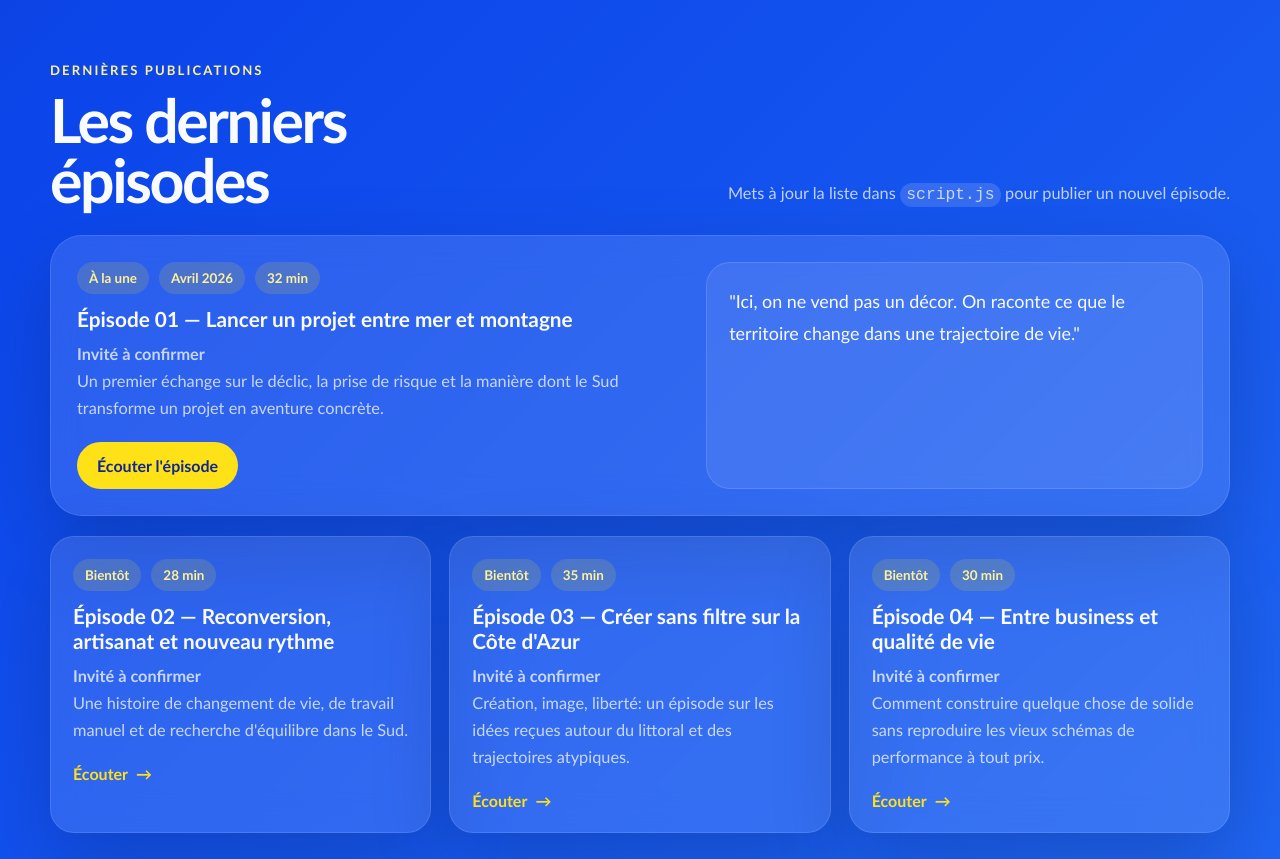
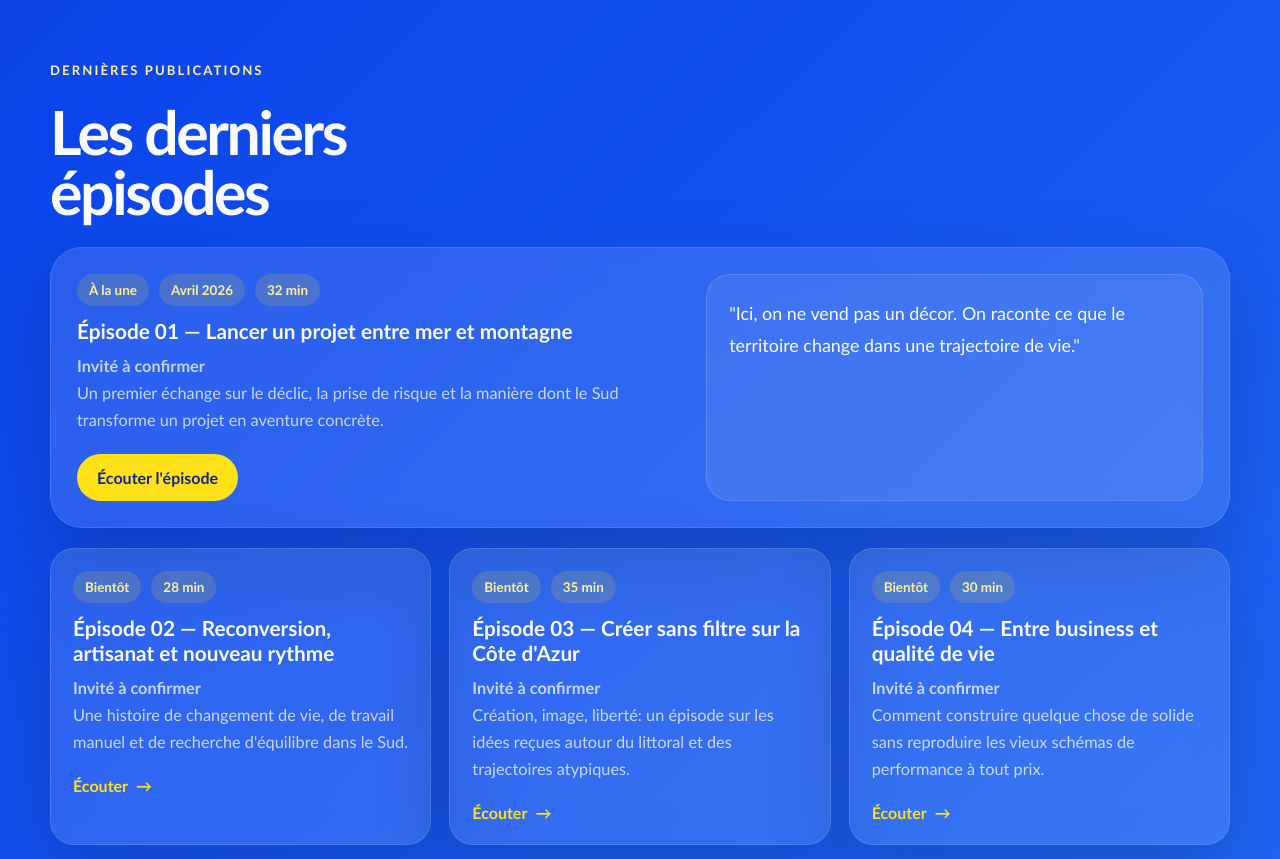
Before and after one commit to Xander006/sudstories, a plain HTML site: page index.html in a window 1280 px wide. Shown: the part 1909-2768 px from the top of the page. Drawn offline with Linux system fonts and the light colour scheme.

Commit message:
Remove developer note from episodes section
Co-Authored-By: Claude Sonnet 4.6 <noreply@anthropic.com>

```diff
--- a/index.html
+++ b/index.html
@@ -158,15 +158,9 @@
         </section>
 
         <section class="section" id="episodes" aria-labelledby="episodes-title">
-          <div class="section-heading section-heading-inline">
-            <div>
-              <p class="section-kicker">Dernières publications</p>
-              <h2 id="episodes-title">Les derniers épisodes</h2>
-            </div>
-            <p class="section-note">
-              Mets à jour la liste dans <code>script.js</code> pour publier un
-              nouvel épisode.
-            </p>
+          <div class="section-heading">
+            <p class="section-kicker">Dernières publications</p>
+            <h2 id="episodes-title">Les derniers épisodes</h2>
           </div>
 
           <div class="featured-episode" id="featured-episode" aria-live="polite"></div>
```
